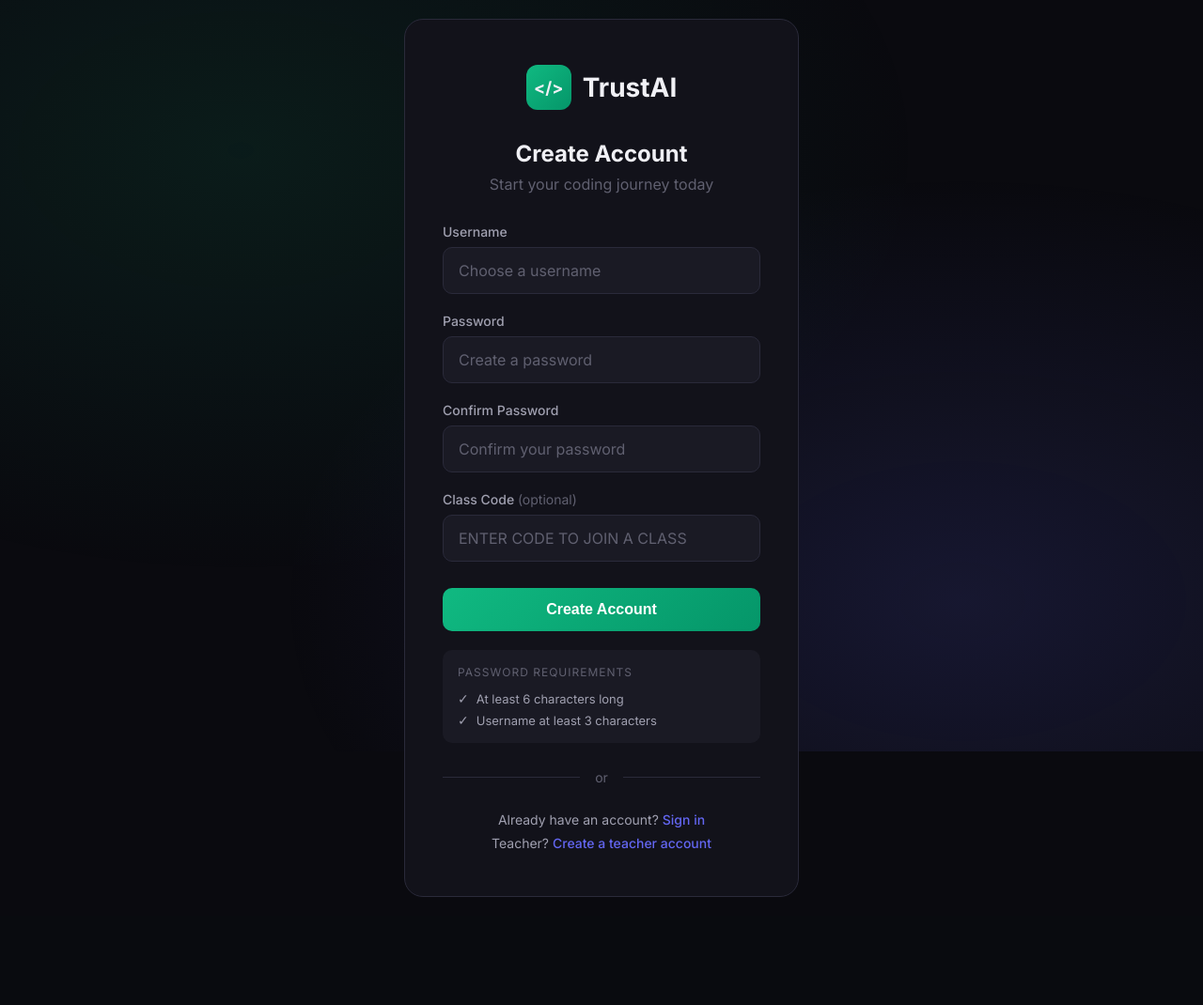
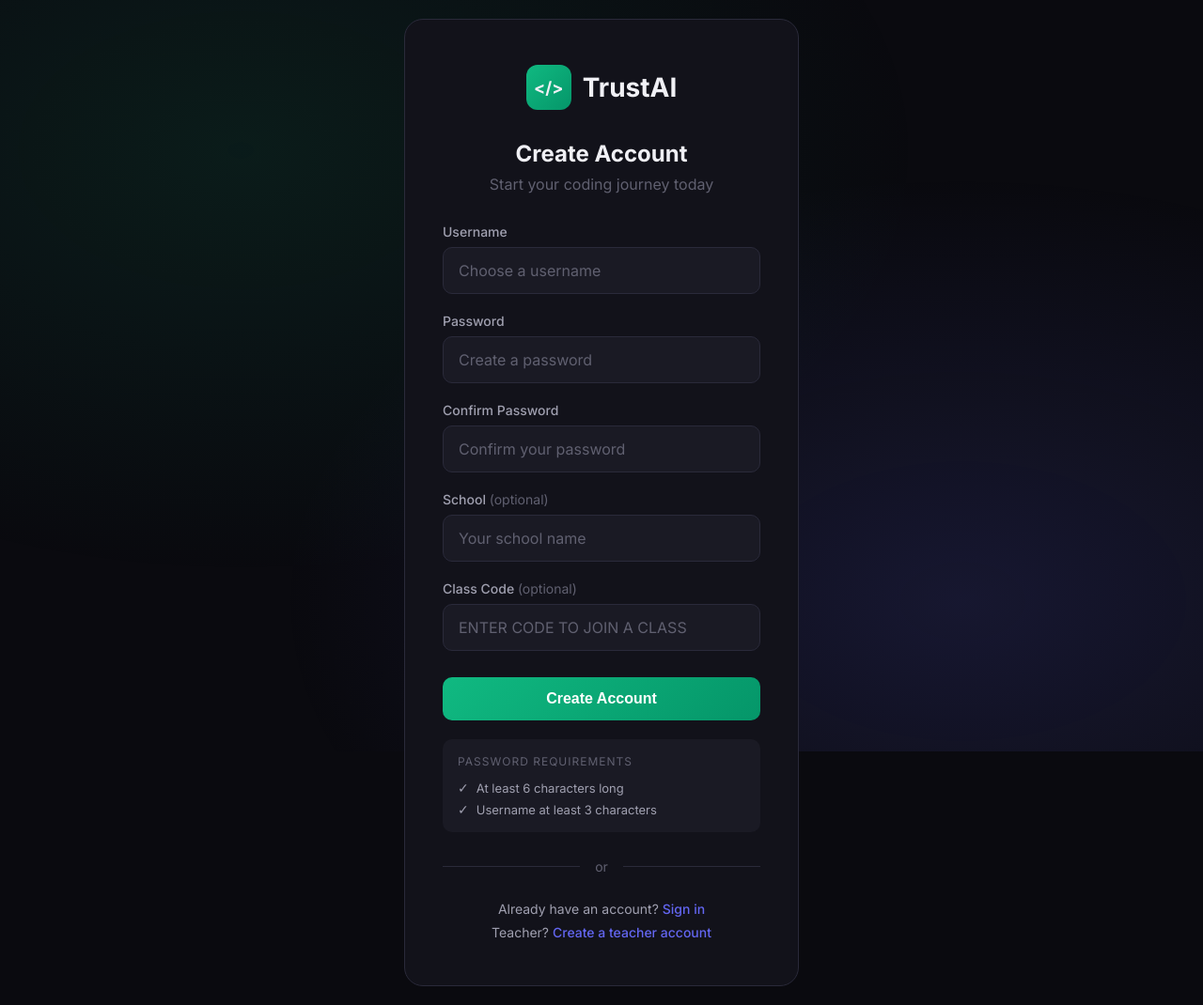
Before and after one commit to turtler12/teach_coding, a Flask app: page /signup in a window 1280 px wide. Shown: the whole page at 94% size. Before the commit the page ends 955 px from the top, so only its background shows below. Run offline with Flask 3, Linux system fonts and the light colour scheme.

Commit message:
Add school field to signup and budgeting project example
- Added optional school name field to both student and teacher signup
  forms and stored in user data
- Added Budgeting & Financial Literacy project card linking to
  clearpath-money-flow.lovable.app as a student example

Co-Authored-By: Claude Opus 4.6 <noreply@anthropic.com>

```diff
--- a/main.py
+++ b/main.py
@@ -520,10 +520,12 @@ def signup():
                 return render_template('signup.html')
 
             # Create user
+            school = request.form.get('school', '').strip()
             users[username] = {
                 'password': hash_password(password),
                 'created_at': str(datetime.datetime.now()),
                 'role': 'student',
+                'school': school,
                 'classes': []
             }
 
@@ -777,10 +779,12 @@ def teacher_signup():
                 flash('Username already exists', 'error')
                 return render_template('teacher-signup.html')
 
+            school = request.form.get('school', '').strip()
             users[username] = {
                 'password': hash_password(password),
                 'created_at': str(datetime.datetime.now()),
                 'role': 'teacher',
+                'school': school,
                 'classes': []
             }
             save_users(users)
--- a/templates/signup.html
+++ b/templates/signup.html
@@ -283,6 +283,11 @@
                 </div>
 
                 <div class="form-group">
+                    <label for="school">School <span style="color: var(--text-muted); font-weight: 400;">(optional)</span></label>
+                    <input type="text" id="school" name="school" placeholder="Your school name">
+                </div>
+
+                <div class="form-group">
                     <label for="class_code">Class Code <span style="color: var(--text-muted); font-weight: 400;">(optional)</span></label>
                     <input type="text" id="class_code" name="class_code" placeholder="Enter code to join a class" style="text-transform: uppercase;" maxlength="6">
                 </div>
--- a/templates/teacher-signup.html
+++ b/templates/teacher-signup.html
@@ -122,6 +122,10 @@
                     <label for="confirm_password">Confirm Password</label>
                     <input type="password" id="confirm_password" name="confirm_password" placeholder="Confirm your password" required>
                 </div>
+                <div class="form-group">
+                    <label for="school">School <span style="color: var(--text-muted); font-weight: 400;">(optional)</span></label>
+                    <input type="text" id="school" name="school" placeholder="Your school name">
+                </div>
                 <button type="submit" class="btn-primary">Create Teacher Account</button>
             </form>
 
```
Also changed, not shown: templates/projects.html (+7 -0 lines).
